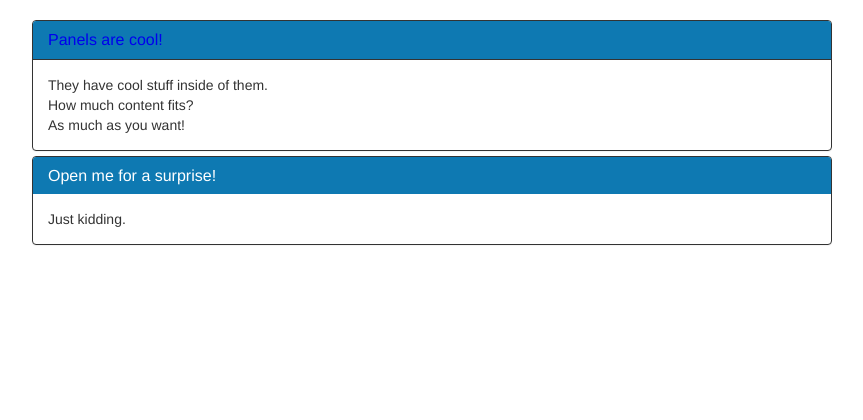
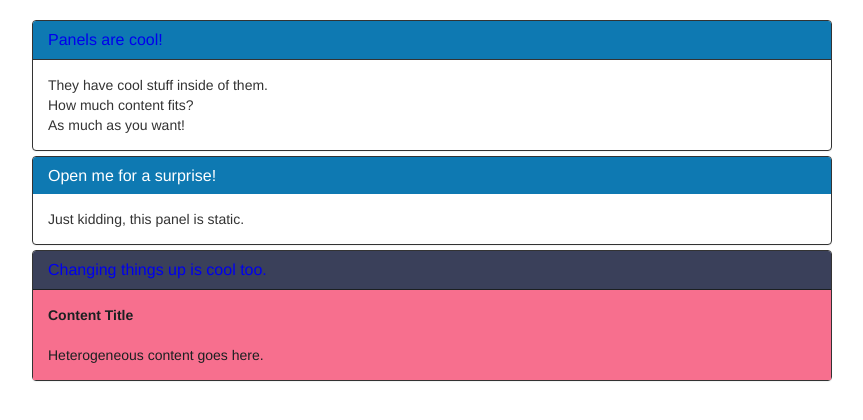
Before and after one commit to dictyBase/dicty-components-panel, a React (Create React App) app: page / in a window 1280 px wide. Shown: the top 420 px of the page, without its empty margins (208-1071 px from the left). Built offline with nearby package versions, Linux system fonts and the light colour scheme.

Commit message:
add theme type definitions and screenshot example

```diff
--- a/src/App.js
+++ b/src/App.js
@@ -27,16 +27,30 @@ const theme = {
     headerTextColor: '#fff'
 }
 
+const theme2 = {
+    borderWidth: 1,
+    borderRadius: 2,
+    bodyBackgroundColor: '#F76F8E',
+    bodyTextColor: '#1B2021',
+    headerBackgroundColor: '#3A405A',
+    headerTextColor: '#FBFAF8'
+}
+
 const Container = styled.div`
   max-width: 800px;
   margin: 20px auto;
   padding: 0 20px;
 `
 
+const ContentTitle = styled.h4`
+  margin: 0px;
+`
+
 class App extends Component {
   render() {
     return (
       <Container className="App">
+        {/* A basic theme */}
         <PanelGroup theme={ theme }>
          <Panel collapse>
              <PanelHeader>
@@ -57,9 +71,23 @@ class App extends Component {
                  </PanelTitle>
              </PanelHeader>
              <PanelBody>
-                 Just kidding.
+                 Just kidding, this panel is static.
              </PanelBody>
          </Panel>
+        </PanelGroup>
+        {/* A crazier theme */}
+        <PanelGroup theme={ theme2 }>
+          <Panel collapse>
+            <PanelHeader>
+              <PanelTitle>
+                Changing things up is cool too.
+              </PanelTitle>
+            </PanelHeader>
+            <PanelBody>
+              <ContentTitle>Content Title</ContentTitle><br />
+              Heterogeneous content goes here.<br />
+            </PanelBody>
+          </Panel>
         </PanelGroup>
       </Container>
     )
```
Also changed, not shown: 1 other file (tests, documents, lock files or other folders).
